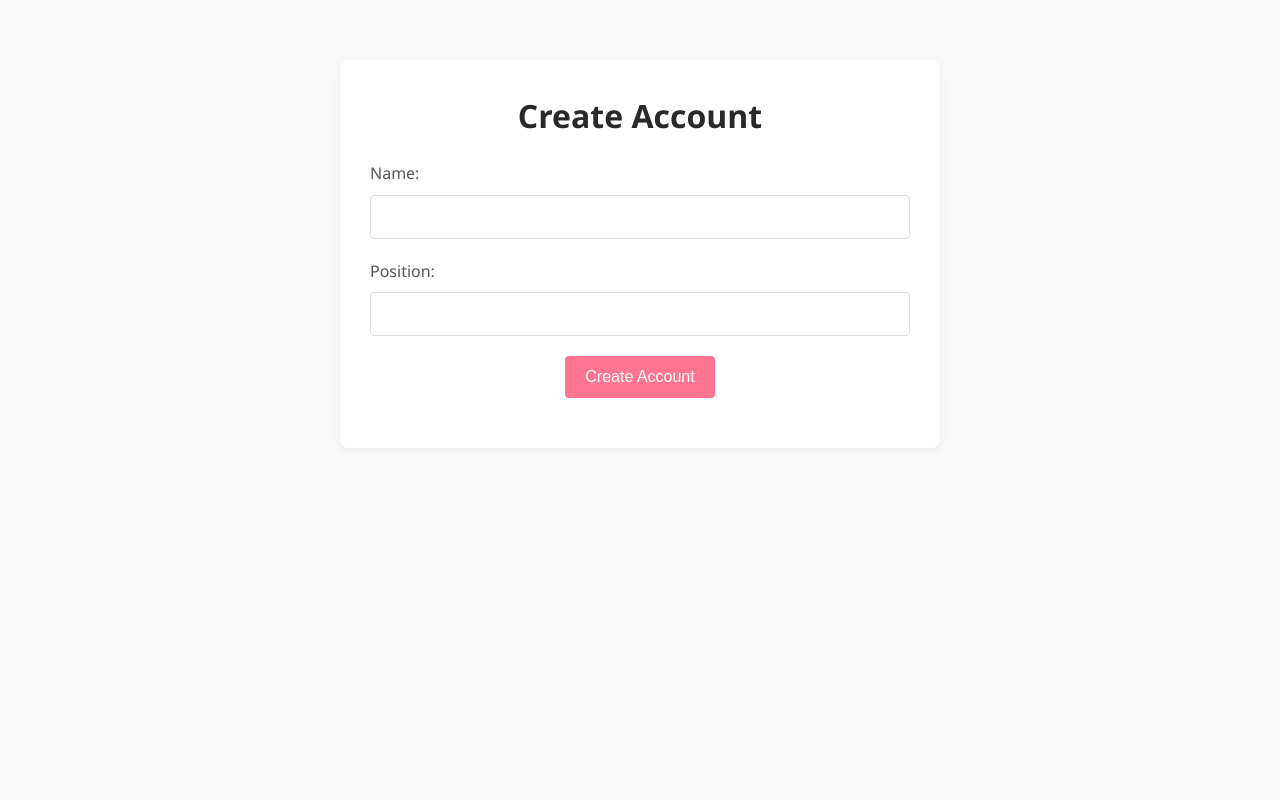
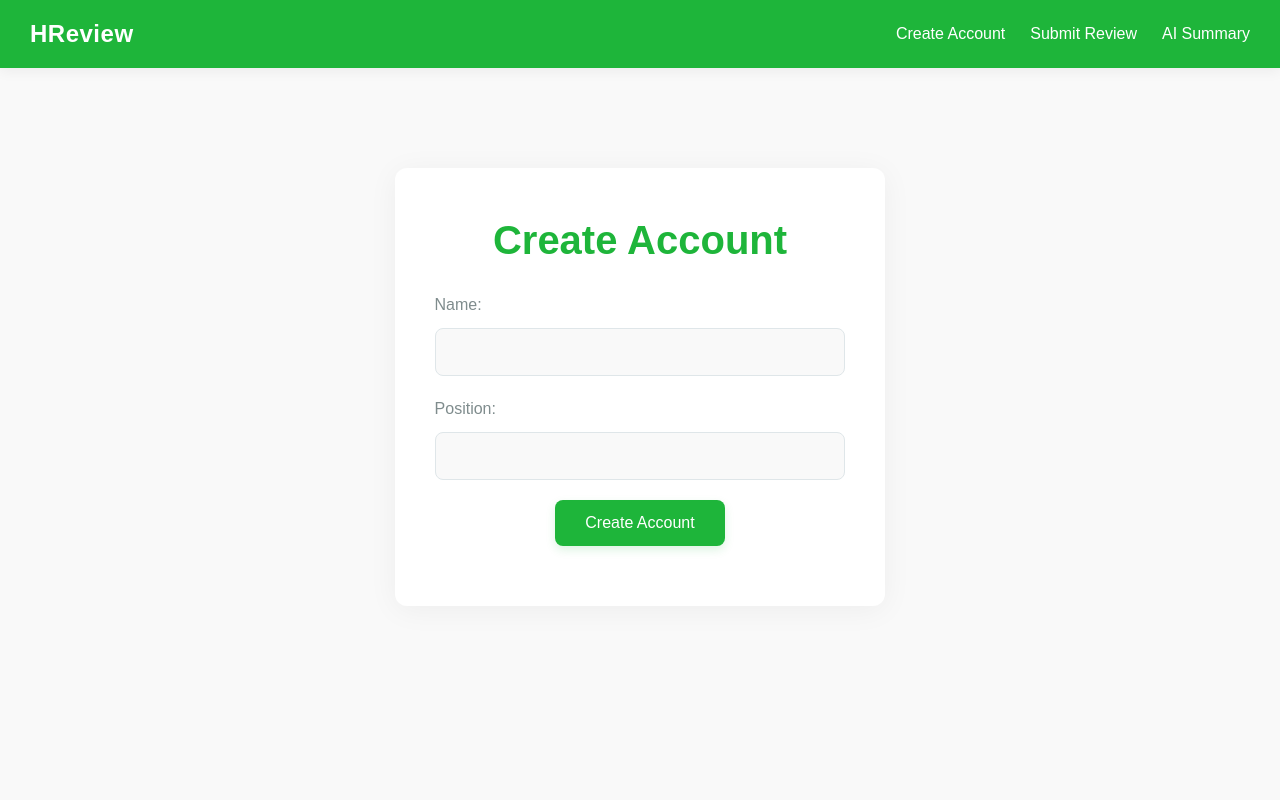
Before and after one commit to TanishqBansod/SteelHacks, a FastAPI app: page / in a window 1280 px wide. Run offline with FastAPI, Linux system fonts and the light colour scheme.

Commit message:
Final Project

```diff
--- a/real/static/styles.css
+++ b/real/static/styles.css
@@ -3,96 +3,171 @@
     margin: 0;
     padding: 0;
     box-sizing: border-box;
+    font-family: 'Poppins', sans-serif; /* Clean, modern font */
 }
 
 body {
-    font-family: 'Segoe UI', Tahoma, Geneva, Verdana, sans-serif;
-    background-color: #f9f9f9; /* Light, modern background */
-    color: #333; /* Neutral text color */
+    background-color: #f9f9f9; /* Light, neutral background */
+    color: #2d3436; /* Dark gray for text */
     line-height: 1.6;
+    display: flex;
+    flex-direction: column;
+    min-height: 100vh;
+}
+
+/* Navbar styles with Sprite theme */
+.navbar {
+    background-color: #1eb53a; /* Sprite green for navbar */
+    color: white;
+    padding: 15px 30px;
+    box-shadow: 0 4px 12px rgba(0, 0, 0, 0.05); /* Subtle shadow */
+    display: flex;
+    justify-content: space-between;
+    align-items: center;
+    position: sticky;
+    top: 0;
+    z-index: 1000;
+}
+
+.navbar .logo {
+    font-size: 1.5rem;
+    font-weight: 600;
+    letter-spacing: 0.5px;
+    color: white;
+}
+
+.nav-links {
+    list-style: none;
+    display: flex;
+    gap: 25px;
+}
+
+.nav-links li a {
+    text-decoration: none;
+    color: white;
+    font-size: 1rem;
+    padding-bottom: 4px;
+    position: relative;
+    transition: all 0.3s ease;
+}
+
+.nav-links li a::after {
+    content: "";
+    position: absolute;
+    width: 0;
+    height: 2px;
+    background-color: #e1ffb0; /* Light Sprite green for hover effect */
+    bottom: 0;
+    left: 0;
+    transition: width 0.3s ease;
+}
+
+.nav-links li a:hover::after {
+    width: 100%;
+}
+
+.nav-links li a:hover {
+    color: #e1ffb0; /* Subtle hover text color change */
 }
 
 /* Container for centering and spacing */
 .container {
-    max-width: 600px;
-    margin: 60px auto;
-    padding: 30px;
-    background-color: white; /* Simple white background for sections */
-    border-radius: 8px;
-    box-shadow: 0 4px 10px rgba(0, 0, 0, 0.05); /* Subtle shadow for depth */
+    max-width: 550px;
+    margin: 100px auto;
+    padding: 40px;
+    background-color: white;
+    border-radius: 12px;
+    box-shadow: 0 4px 30px rgba(0, 0, 0, 0.05); /* Soft shadow for modern feel */
     text-align: center;
 }
 
-/* Styling for headings */
+/* Headings with Sprite theme */
 h1 {
-    font-size: 2rem;
-    color: #292929; /* Slightly darker for headings */
+    font-size: 2.5rem;
+    font-weight: 700;
     margin-bottom: 20px;
-    font-weight: 600;
+    color: #1eb53a; /* Sprite green for heading */
 }
 
 /* Label and Input Fields */
 label {
     display: block;
     font-size: 1rem;
-    color: #555; /* Muted text for labels */
-    margin-bottom: 8px;
+    font-weight: 500;
+    color: #7f8c8d; /* Muted gray for labels */
+    margin-bottom: 10px;
     text-align: left;
 }
 
 input, textarea {
     width: 100%;
-    padding: 12px;
+    padding: 14px;
     margin-bottom: 20px;
-    border: 1px solid #ddd; /* Light border for inputs */
-    border-radius: 4px;
+    border: 1px solid #dfe6e9; /* Light gray for borders */
+    border-radius: 8px;
     font-size: 1rem;
-    background-color: #fafafa;
-    transition: border-color 0.3s ease;
+    background-color: #f9f9f9; /* Subtle off-white background */
+    transition: all 0.3s ease;
 }
 
 input:focus, textarea:focus {
-    border-color: #52b788; /* Sprite green for input focus */
+    border-color: #1eb53a; /* Sprite green for focus */
+    background-color: #ffffff;
     outline: none;
+    box-shadow: 0 0 0 4px rgba(30, 181, 58, 0.1); /* Soft focus shadow in green */
 }
 
 /* Button styling */
 button {
-    background-color: #52b788; /* Primary sprite green button */
+    background-color: #1eb53a; /* Primary Sprite green button */
     color: white;
-    padding: 12px 20px;
+    padding: 14px 30px;
     font-size: 1rem;
     border: none;
-    border-radius: 4px;
+    border-radius: 8px;
     cursor: pointer;
-    transition: background-color 0.3s ease;
+    transition: background-color 0.3s ease, transform 0.2s ease;
+    box-shadow: 0 4px 10px rgba(30, 181, 58, 0.15); /* Subtle button shadow */
 }
 
 button:hover {
-    background-color: #40916c; /* Darker green on hover */
+    background-color: #16a239; /* Darker green for hover effect */
+    transform: translateY(-2px); /* Slight lift on hover */
 }
 
-/* Success and result messages */
-p {
-    font-size: 1.2rem;
-    color: #40916c; /* Sprite green for feedback text */
-    margin-top: 20px;
+button:active {
+    transform: translateY(0);
+    box-shadow: none;
 }
 
-/* Minimalistic sprite-like accents */
-input[type="text"], textarea {
-    background-color: #ffffff;
+/* Subtle success and result messages */
+p {
+    font-size: 1.15rem;
+    color: #1eb53a; /* Sprite green for text */
+    margin-top: 20px;
+    text-align: center;
 }
 
-input[type="text"]:focus, textarea:focus {
-    border-color: #ffcad4; /* Soft sprite-like pink focus */
+/* Responsive styling for smaller screens */
+@media (max-width: 600px) {
+    .container {
+        padding: 30px;
+    }
+
+    h1 {
+        font-size: 2rem;
+    }
+
+    .nav-links {
+        flex-direction: column;
+        gap: 10px;
+    }
+
+    .nav-links li {
+        margin-bottom: 10px;
+    }
+
+    button {
+        width: 100%;
+    }
 }
-
-button {
-    background-color: #ff758f; /* Bright sprite-like color for buttons */
-    transition: background-color 0.2s ease-in-out;
-}
-
-button:hover {
-    background-color: #d44a59; /* Darker shade for hover effect */
-}
--- a/real/templates/index.html
+++ b/real/templates/index.html
@@ -7,6 +7,16 @@
     <link rel="stylesheet" href="/static/styles.css">
 </head>
 <body>
+    <!-- Navigation Bar -->
+    <nav class="navbar">
+        <div class="logo">HReview</div>
+        <ul class="nav-links">
+            <li><a href="index.html">Create Account</a></li>
+            <li><a href="/submit-review">Submit Review</a></li>
+            <li><a href="/generate-summary">AI Summary</a></li>
+        </ul>
+    </nav>
+
     <div class="container">
         <h1>Create Account</h1>
         <form id="createAccountForm">
```
Also changed, not shown: real/templates/review.html (+10 -0 lines), real/templates/summary.html (+10 -0 lines), real/hackathon.db.
